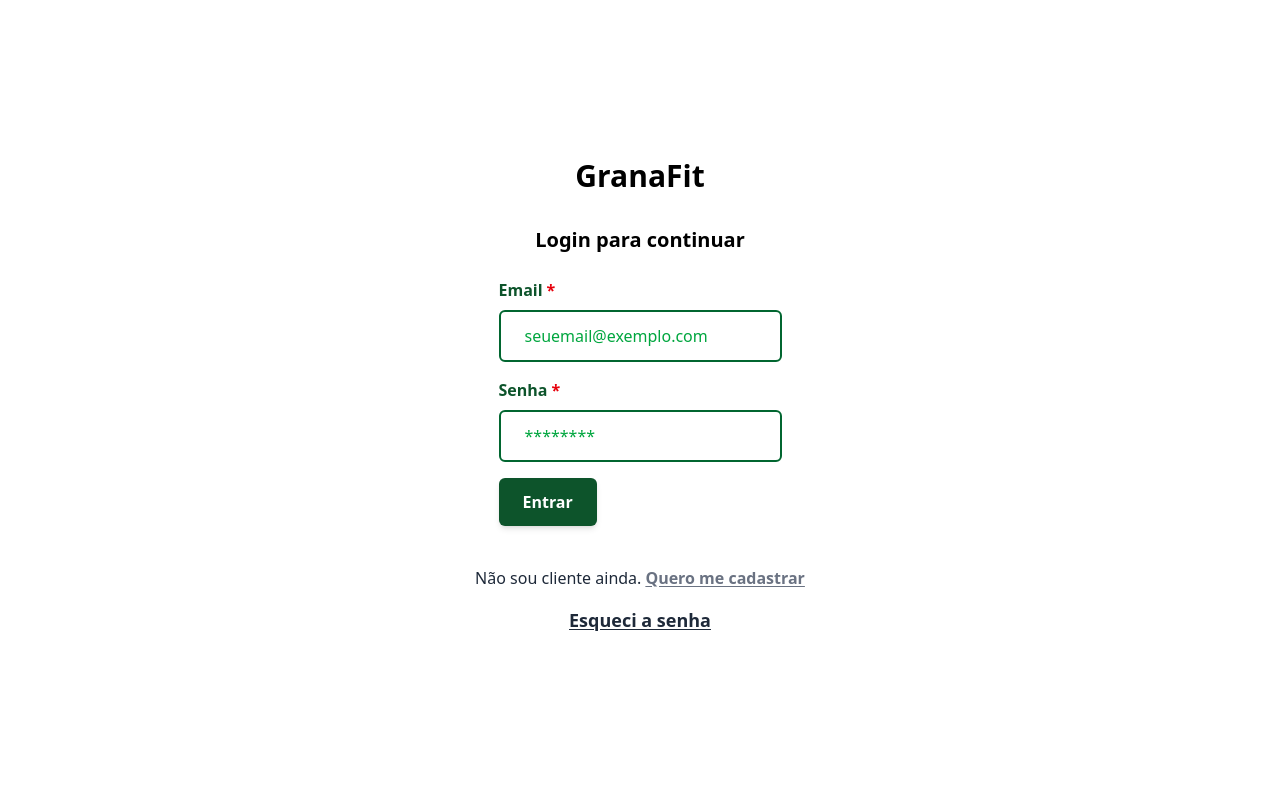
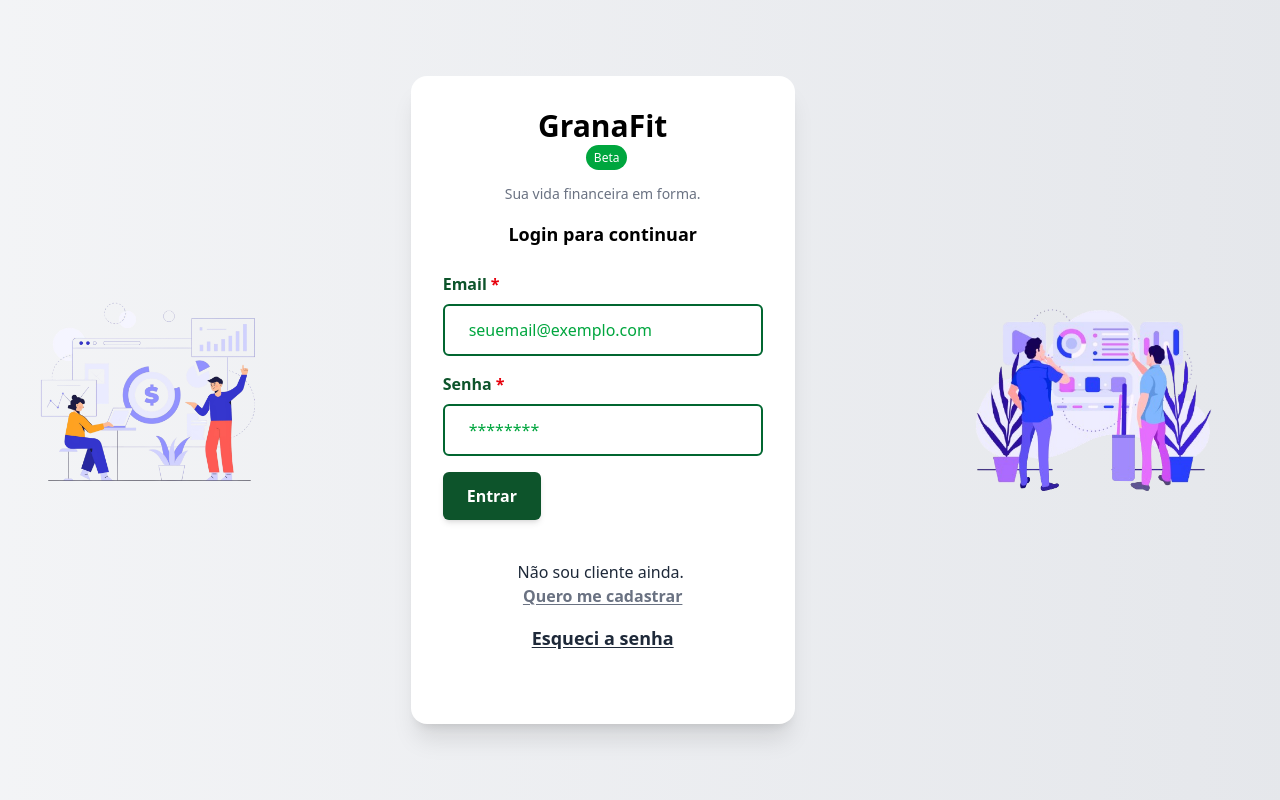
Before and after one commit to purpesy/granafit-front, a React (Vite) app: page /login in a window 1280 px wide. Built offline with nearby package versions, Linux system fonts and the light colour scheme.

Commit message:
Adição das imagens da pagina de login

```diff
--- a/src/components/auth/AuthFormContainer.jsx
+++ b/src/components/auth/AuthFormContainer.jsx
@@ -1,21 +1,62 @@
-import React from 'react';
-import LoginForm from './LoginForm';
-import RegisterForm from './RegisterForm';
-import AuthFooter from './AuthFooter';
+import React from "react";
+import LoginForm from "./LoginForm";
+import RegisterForm from "./RegisterForm";
+import AuthFooter from "./AuthFooter";
+import ImgLogin from "../../assets/img/login.png";
+import ImgDashLogin from "../../assets/img/dash-login.png";
 
-export default function AuthFormContainer({ mode, onToggleMode, onForgotPassword }) {
+export default function AuthFormContainer({
+  mode,
+  onToggleMode,
+  onForgotPassword,
+}) {
   return (
-    <div className="container mx-auto h-screen flex flex-col justify-center items-center">
-      <h1 className="text-3xl font-bold text-center my-8">GranaFit</h1>
-      <h2 className='text-xl font-semibold mb-6'>{mode === 'login' ? 'Login para continuar' : 'Cadastre-se'}</h2>
+    <div className="min-h-screen flex items-center justify-center bg-gradient-to-r from-gray-100 to-gray-200 px-4">
+      <div className="flex flex-col md:flex-row items-center justify-center gap-x-20 md:gap-x-32">
+        {/* Imagem do lado esquerdo */}
+        <div className="hidden md:flex items-center h-full">
+          <img
+            src={ImgLogin}
+            alt="Login"
+            className="w-full max-w-sm max-h-[300px] object-contain"
+          />
+        </div>
 
-      {mode === 'login' ? <LoginForm /> : <RegisterForm />}
+        {/* Formulário */}
+        <div className="bg-white p-8 rounded-2xl shadow-xl w-full max-w-sm transition-all">
+          <div className="text-center mb-4">
+            <h1 className="text-3xl font-bold">GranaFit</h1>
+            <span className="text-xs text-white bg-green-600 px-2 py-1 rounded-full ml-2">
+              Beta
+            </span>
+          </div>
 
-      <AuthFooter
-        mode={mode}
-        onToggleMode={onToggleMode}
-        onForgotPassword={onForgotPassword}
-      />
+          <p className="text-sm text-gray-500 text-center mb-4">
+            Sua vida financeira em forma.
+          </p>
+
+          <h2 className="text-lg font-semibold mb-6 text-center">
+            {mode === "login" ? "Login para continuar" : "Cadastre-se"}
+          </h2>
+
+          {mode === "login" ? <LoginForm /> : <RegisterForm />}
+
+          <AuthFooter
+            mode={mode}
+            onToggleMode={onToggleMode}
+            onForgotPassword={onForgotPassword}
+          />
+        </div>
+
+        {/* Imagem do lado direito */}
+        <div className="hidden md:flex items-center h-full">
+          <img
+            src={ImgDashLogin}
+            alt="Imagem de dash financeiro"
+            className="w-full max-w-sm max-h-[300px] object-contain"
+          />
+        </div>
+      </div>
     </div>
   );
 }
```
Also changed, not shown: src/assets/img/dash-login.png (added), src/assets/img/login.png (added).
